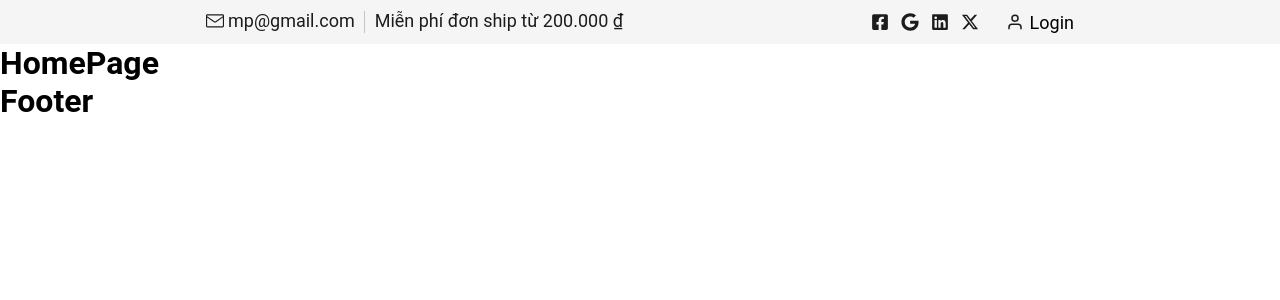
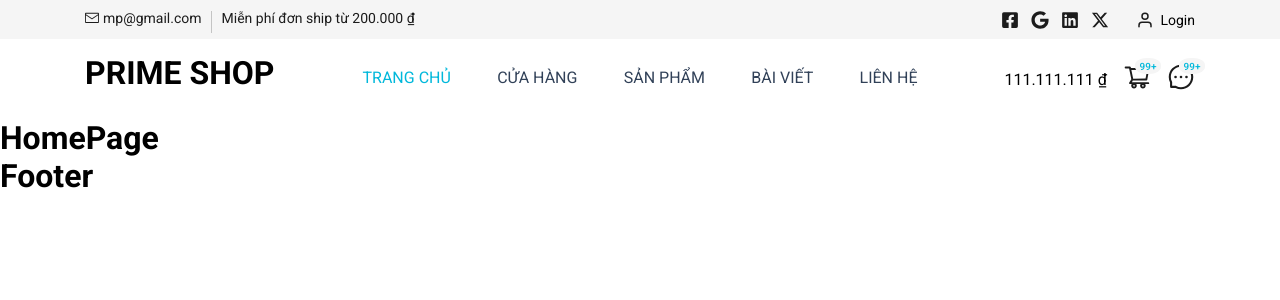
Before and after one commit to maiphunn/PrimeCommerce, a React (Create React App) app in the folder FrontEnd/prime-mart/: page / in a window 1280 px wide. Shown: the top 300 px of the page. Built offline with nearby package versions, Linux system fonts and the light colour scheme.

Commit message:
update day3, done header

```diff
--- a/FrontEnd/prime-mart/src/pages/users/theme/footer/Footer.js
+++ b/FrontEnd/prime-mart/src/pages/users/theme/footer/Footer.js
@@ -1,4 +1,5 @@
 import { memo } from 'react'
+import "./footer.scss"
 
 const Footer = () => {
     return (
--- /dev/null
+++ b/FrontEnd/prime-mart/src/pages/users/theme/footer/footer.scss
@@ -0,0 +1,2 @@
+@use "sass:map";
+@import "styles/pages/theme";
--- a/FrontEnd/prime-mart/src/pages/users/theme/header/Header.js
+++ b/FrontEnd/prime-mart/src/pages/users/theme/header/Header.js
@@ -1,4 +1,4 @@
-import { memo } from 'react'
+import { memo, useState } from 'react'
 import "./header.scss"
 import { FaFacebookSquare, FaLinkedin } from "react-icons/fa";
 import { FaGoogle, FaXTwitter } from "react-icons/fa6";
@@ -6,9 +6,50 @@ import { FiUser } from "react-icons/fi";
 import { Link } from 'react-router-dom';
 import { GoMail } from "react-icons/go";
 import { formatter } from 'utils/format';
+import { AiOutlineShoppingCart, AiOutlineMessage } from "react-icons/ai";
+import { ROUTERS } from 'utils';
 
 const Header = () => {
+    const [memus, setMenus] = useState([
+        {
+            name: "Trang Chủ",
+            path: ROUTERS.USER.HOME
+        },
+        {
+            name: "Cửa hàng",
+            path: ROUTERS.USER.PRODUCT
+        },
+        {
+            name: "Sản Phẩm",
+            path: "",
+            isShowSubMenu: false,
+            subMenu: [
+                {
+                    name: "MEN",
+                    path: ""
+                },
+                {
+                    name: "WOMEN",
+                    path: ""
+                },
+                {
+                    name: "SHOE",
+                    path: ""
+                }
+            ]
+        },
+        {
+            name: "Bài viết",
+            path: ""
+        },
+        {
+            name: "Liên hệ",
+            path: ""
+        }
+    ])
+
     return (
+        <>
             <div className='header__top'>
                 <div className='container'>
                     <div className='row'>
@@ -55,6 +96,64 @@ const Header = () => {
                     </div>
                 </div>
             </div >
+            <div className='container'>
+                <div className='row'>
+                    <div className='col-xl-3'>
+                        <div className='header__logo'>
+                            <h1>PRIME SHOP</h1>
+                        </div>
+                    </div>
+                    <div className='col-xl-6'>
+                        <nav className='header__menu'>
+                            <ul>
+                                {memus?.map((menu, menuKey) => (
+                                    <li key={menuKey} className={menuKey === 0 ? 'active' : ""}>
+                                        <Link to={menu.path}>
+                                            {menu.name}
+                                        </Link>
+
+                                        {
+                                            menu.subMenu && (
+                                                <ul className='header__submenu'>
+                                                    {
+                                                        menu.subMenu.map((childItem, index) => (
+                                                            <li key={`${menuKey}-${index}`}>
+                                                                <Link to={childItem.path}>{childItem.name}</Link>
+                                                            </li>
+                                                        ))
+                                                    }
+                                                </ul>
+                                            )
+                                        }
+                                    </li>
+                                ))}
+                            </ul>
+                        </nav>
+                    </div>
+                    <div className='col-xl-3'>
+                        <div className='header__cart'>
+                            <div className='header__cart-price'>
+                                <span>{formatter(111111111)}</span>
+                            </div>
+                            <ul>
+                                <li>
+                                    <Link to="">
+                                        <AiOutlineShoppingCart />
+                                        <span>99+</span>
+                                    </Link>
+                                </li>
+                                <li>
+                                    <Link to="">
+                                        <AiOutlineMessage />
+                                        <span>99+</span>
+                                    </Link>
+                                </li>
+                            </ul>
+                        </div>
+                    </div>
+                </div>
+            </div >
+        </>
 
     )
 }
--- a/FrontEnd/prime-mart/src/pages/users/theme/header/header.scss
+++ b/FrontEnd/prime-mart/src/pages/users/theme/header/header.scss
@@ -23,7 +23,7 @@
             margin-left: 15px;
 
             span {
-                font-size: 18px;
+                font-size: 14px;
                 margin-left: 6px;
             }
         }
@@ -46,7 +46,7 @@
         column-gap: 20px;
 
         li {
-            font-size: 18px;
+            font-size: 14px;
             display: flex;
             align-items: center;
             column-gap: 4px;
@@ -68,6 +68,108 @@
             }
         }
     }
+}
 
+.header__logo {
+    padding: 15px 0;
+}
 
+.header__menu {
+    padding: 24px 0;
+
+    ul {
+        display: flex;
+        justify-content: space-between;
+
+        li {
+            list-style-type: none;
+            position: relative;
+
+            a {
+                text-decoration: none;
+                font-size: 16px;
+                color: map.get($theme-color, "bold-text");
+                text-transform: uppercase;
+                font-weight: 400;
+                transition: all, 0.3s;
+                padding: 5px 0;
+                display: block;
+            }
+        }
+
+        li:hover .header__submenu {
+            opacity: 1;
+            visibility: visible;
+        }
+
+        .active a {
+            color: map.get($theme-color, "main");
+        }
+
+        .header__submenu {
+            background: oklch(0.869 0.022 252.894);
+            display: block;
+            position: absolute;
+            width: 180px;
+            z-index: 9;
+            padding: 5px;
+            transition: all, 0.3s;
+            opacity: 0;
+            visibility: hidden;
+
+            li {
+
+                a {
+                    text-transform: capitalize;
+                    font-size: 16px;
+                    font-weight: 400;
+                    color: white;
+                    padding: 10px 10px;
+                }
+
+                :hover {
+                    color: map.get($theme-color, "main");
+                }
+            }
+        }
+    }
 }
+
+.header__cart {
+    display: flex;
+    align-items: center;
+    justify-content: flex-end;
+    padding: 24px 0;
+
+    ul {
+        display: flex;
+        // margin-right: 25px;
+
+        li {
+            list-style-type: none;
+            position: relative;
+            margin-left: 16px;
+
+            svg {
+                font-size: 28px;
+                color: map.get($theme-color, "nol-text");
+            }
+
+            span {
+                color: map.get($theme-color, "main");
+                background: #f5f5f5;
+                position: absolute;
+                height: 16px;
+                width: 26px;
+                border-radius: 45%;
+                display: inline-block;
+                text-align: center;
+                line-height: 17px;
+                font-size: 10px;
+                font-weight: 500;
+                left: 12px;
+                top: -5px;
+            }
+        }
+    }
+}
--- a/FrontEnd/prime-mart/src/styles/pages/_all.scss
+++ b/FrontEnd/prime-mart/src/styles/pages/_all.scss
@@ -1,19 +1,23 @@
 @use "sass:map";
 @import "./_theme";
+@import "./_responsive";
+@import url('https://fonts.googleapis.com/css2?family=Roboto:ital,wght@0,100..900;1,100..900&family=Urbanist:ital,wght@0,100..900;1,100..900&display=swap');
 
 html,
 body {
     margin: 0;
 }
 
+;
+
 * {
-    font-family: Roboto;
+    font-family: 'Roboto', sans-serif;
     padding: 0;
     margin: 0;
 }
 
 .container {
-    max-width: 868px;
+    max-width: 1110px;
     width: 100%;
     padding-left: 15px;
     padding-right: 15px;
@@ -29,3 +33,23 @@ body {
     flex: 0 0 50%;
     max-width: 50%;
 }
+
+@include Responsive($DESKTOP) {
+    .col-xl-3 {
+        flex: 0 0 25%;
+        max-width: 25%;
+    }
+
+    .col-xl-6 {
+        flex: 0 0 50%;
+        max-width: 50%;
+    }
+}
+
+@include Responsive($MEDIUM_DEVICE) {
+    .col-lg-3 {
+        flex: 0 0 25%;
+        max-width: 25%;
+        background: aqua;
+    }
+}
--- /dev/null
+++ b/FrontEnd/prime-mart/src/styles/pages/_responsive.scss
@@ -0,0 +1,37 @@
+$DESKTOP: "DESKTOP";
+$MEDIUM_DEVICE: "MEDIUM_DEVICE";
+$TABLET_DEVICE: "TABLET_DEVICE";
+$WIDE_DEVICE: "WIDE_DEVICE";
+$SMALL_DEVICE: "SMALL_DEVICE";
+
+@mixin Responsive($canvas) {
+    @if $canvas ==$DESKTOP {
+        @media only screen and (min-width: 1200px) {
+            @content;
+        }
+    }
+
+    @else if $canvas ==$MEDIUM_DEVICE {
+        @media only screen and (min-width: 992px) and (max-width: 1199px) {
+            @content;
+        }
+    }
+
+    @else if $canvas ==$TABLET_DEVICE {
+        @media only screen and (min-width: 768px) and (max-width: 911px) {
+            @content;
+        }
+    }
+
+    @else if $canvas ==$TABLET_DEVICE {
+        @media only screen and (max-width: 767px) {
+            @content;
+        }
+    }
+
+    @else if $canvas ==$TABLET_DEVICE {
+        @media only screen and (max-width: 575px) {
+            @content;
+        }
+    }
+}
--- a/FrontEnd/prime-mart/src/styles/pages/_theme.scss
+++ b/FrontEnd/prime-mart/src/styles/pages/_theme.scss
@@ -1,4 +1,5 @@
 $theme-color: (
     "main": oklch(71.5% 0.143 215.221deg),
-    "nol-text": #1c1c1c
+    "nol-text": #1c1c1c,
+    "bold-text": oklch(0.372 0.044 257.287)
 );
--- a/FrontEnd/prime-mart/src/styles/style.scss
+++ b/FrontEnd/prime-mart/src/styles/style.scss
@@ -1 +1,2 @@
-@import "./pages/all"
+@import "./pages/all";
+@import "./pages/responsive"
--- a/FrontEnd/prime-mart/src/utils/index.js
+++ b/FrontEnd/prime-mart/src/utils/index.js
@@ -2,5 +2,10 @@ export const ROUTERS = {
     USER: {
         HOME: "",
         PROFILE: "thong-tin-ca-nhan",
+        PRODUCT: "/san-pham",
+        CART: "/gio-hang",
+        CHECKOUT: "/thanh-toan",
+        ORDER: "/don-hang",
+        ORDER_DETAIL: "/chi-tiet-don-hang"
     }
 }
```
Lines whose indentation alone changed are shown as unchanged.
